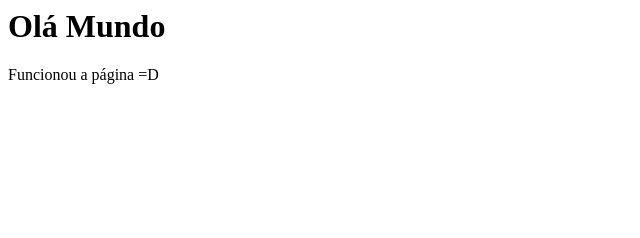
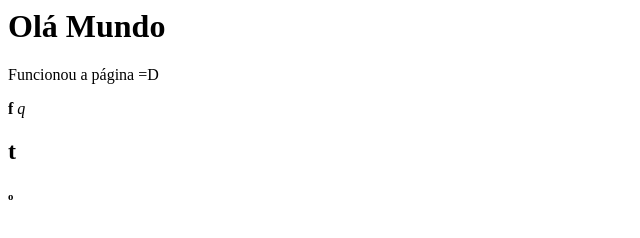
Before and after one commit to Binelo/Binelo.github.io, a plain HTML site: page index.html in a window 1280 px wide. Shown: the full height of the page, 0-640 px from the left. Drawn offline with Linux system fonts and the light colour scheme.

Commit message:
Update index.html

```diff
--- a/index.html
+++ b/index.html
@@ -6,6 +6,10 @@
   <body>
   <h1>Olá Mundo</h1>
   <p>Funcionou a página =D</p>
+    <b>f</b>
+    <i>q</i>
+    <h2>t</h2>
+    <h6>o</h6>
   </body>
 
 </html>
```
